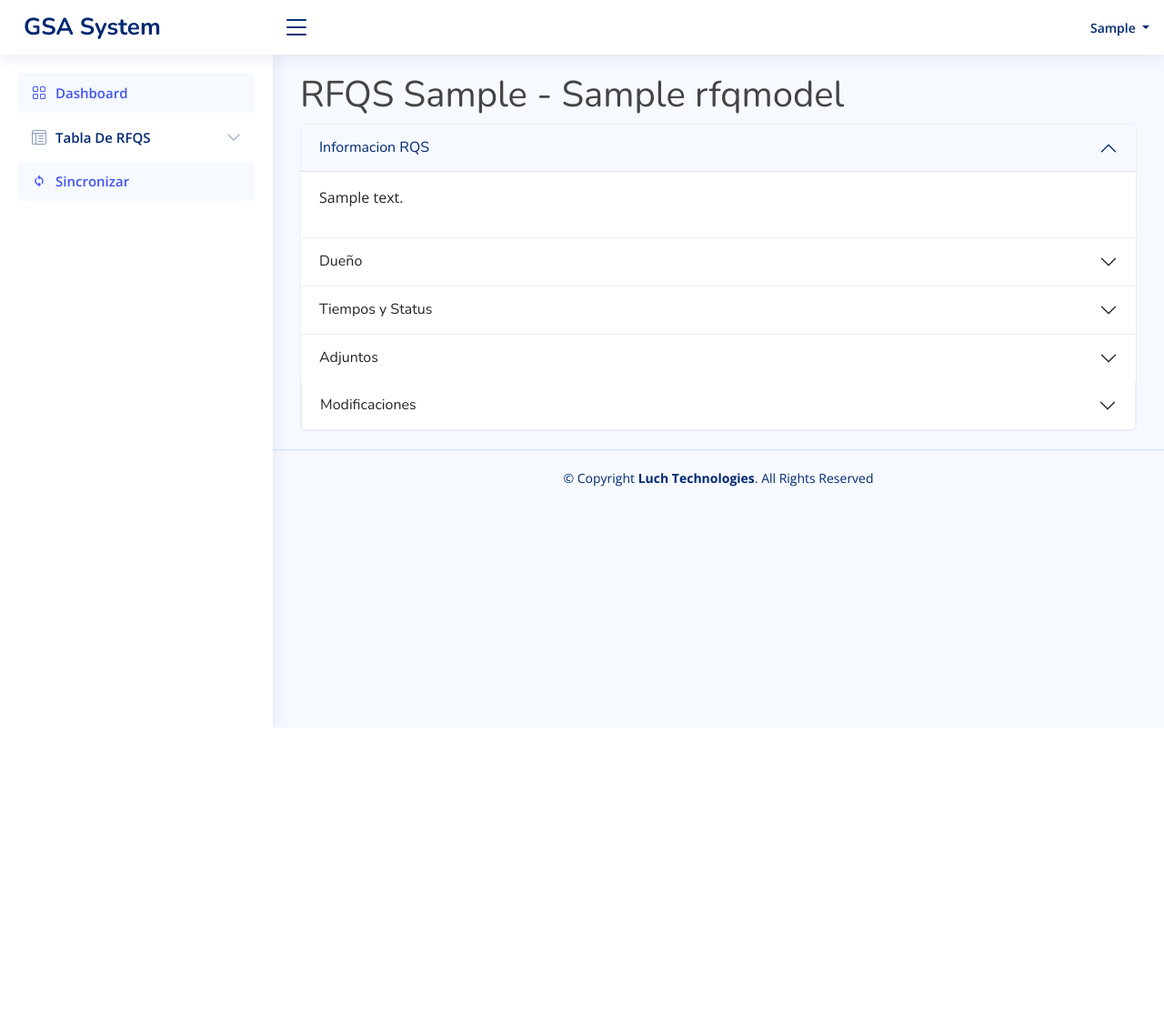
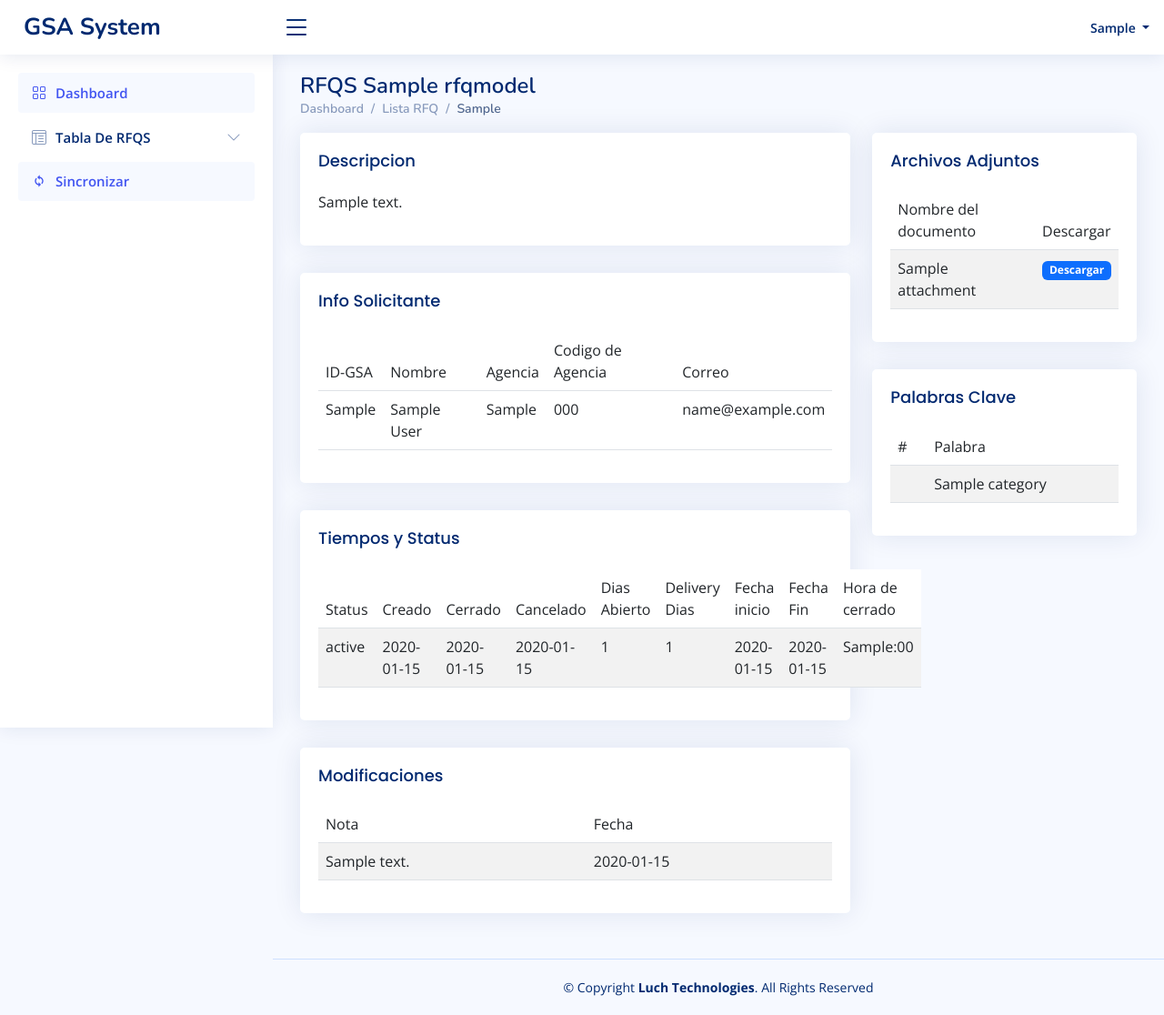
Before and after one commit to IngPanda/gsaluch, a Django app: page /rfq_view/1 in a window 1280 px wide. Shown: the whole page at 91% size. Before the commit the page ends 800 px from the top, so only its background shows below. Run offline with Django 4.2, Linux system fonts and the light colour scheme; a user stored in the database is signed in; tables that the repository leaves empty hold one stand-in row (values such as "Sample post"); some libraries are stand-ins or nearby versions.

Commit message:
detalles finales a la interfaz del view

```diff
--- a/gsadashboard/models.py
+++ b/gsadashboard/models.py
@@ -10,6 +10,7 @@
 
 class Category(models.Model):
     name = models.CharField(max_length=50)
+    icon = models.CharField(max_length=35,null=True)
 
 class RFQModel(models.Model):
     idGSA = models.CharField(max_length=35,null=True)
--- a/gsadashboard/static/css/main.css
+++ b/gsadashboard/static/css/main.css
@@ -0,0 +1,3 @@
+.text-justify {
+    text-align: justify;
+}
--- a/gsadashboard/templates/common/dashboard.html
+++ b/gsadashboard/templates/common/dashboard.html
@@ -22,13 +22,13 @@
           <!-- Revenue Card -->
           <div class="col-xxl-4 col-md-6">
 
-            <div class="card info-card revenue-card">
+            <div class="card info-card sales-card">
               <div class="card-body">
                 <h5 class="card-title">{{ item.name }}</h5>
 
                 <div class="d-flex align-items-center">
-                  <div class="card-icon rounded-circle d-flex align-items-center justify-content-center">
-                    <i class="bi bi-currency-dollar"></i>
+                  <div class="card-icon  rounded-circle d-flex align-items-center justify-content-center">
+                    <a href='/list_rfqs/?category={{ item.id }}'><i class="{{ item.icon }}"></i></a>
                   </div>
                   <div class="ps-3">
                     <h6>{{ item.value }}</h6>
--- a/gsadashboard/templates/common/index.html
+++ b/gsadashboard/templates/common/index.html
@@ -15,7 +15,7 @@
 
         <div class="card">
           <div class="card-body">
-            <h5 class="card-title">Sistem GSA</h5>
+            <h5 class="card-title">System GSA</h5>
             <p>Lorem ipsum, dolor sit amet consectetur adipisicing elit. Delectus consectetur a minima assumenda nemo officia sunt ratione placeat hic, accusantium inventore reprehenderit? Eius placeat in inventore error optio, voluptate assumenda.</p>
           </div>
         </div>
--- a/gsadashboard/templates/layouts/header.html
+++ b/gsadashboard/templates/layouts/header.html
@@ -19,6 +19,7 @@
   <link href="https://fonts.googleapis.com/css?family=Open+Sans:300,300i,400,400i,600,600i,700,700i|Nunito:300,300i,400,400i,600,600i,700,700i|Poppins:300,300i,400,400i,500,500i,600,600i,700,700i" rel="stylesheet">
 
   <!-- Vendor CSS Files -->
+  <link href="{% static '/css/main.css' %}" rel="stylesheet">
   <link href="{% static '/assets/vendor/bootstrap/css/bootstrap.min.css' %}" rel="stylesheet">
   <link href="{% static '/assets/vendor/bootstrap-icons/bootstrap-icons.css' %}" rel="stylesheet">
   <link href="{% static '/assets/vendor/boxicons/css/boxicons.min.css' %}"  rel="stylesheet">
@@ -38,7 +39,7 @@
   <header id="header" class="header fixed-top d-flex align-items-center">
 
     <div class="d-flex align-items-center justify-content-between">
-      <a href="index.html" class="logo d-flex align-items-center">
+      <a href="{% url 'home' %}" class="logo d-flex align-items-center">
         <img src="https://luchtechnologies.com/wp-content/uploads/2023/04/Luch-Tech-Favicon-Dark.svg"  alt="">
         <span class="d-none d-lg-block">GSA System</span>
       </a>
--- a/gsadashboard/templates/rfqs/list_rqs.html
+++ b/gsadashboard/templates/rfqs/list_rqs.html
@@ -5,7 +5,7 @@
     <h1>Tabla RFQS</h1>
     <nav>
       <ol class="breadcrumb">
-        <li class="breadcrumb-item"><a href="{% url 'home' %}">Home</a></li>
+        <li class="breadcrumb-item"><a href="{% url 'dashboard' %}">Dashboard</a></li>
         <li class="breadcrumb-item">Tabla general</li>
       </ol>
     </nav>
@@ -54,7 +54,6 @@
             <table class="table table-striped">
               <thead>
                 <tr>
-                  <th scope="col">#</th>
                   <th scope="col">ID-GSA</th>
                   <th scope="col">Titulo</th>
                   <th scope="col">Descripcion</th>
@@ -65,8 +64,7 @@
               <tbody>
                 {% for rfq in page_obj %}
                 <tr>
-                  <td scope="row">{{ rfq.id }}</td>
-                  <td>{{ rfq.idGSA}}</td>
+                  <td scope="row">{{ rfq.idGSA}}</td>
                   <td>{{ rfq.title }}</td>
                   <td><p>{{ rfq.description|slice:":50" }}...</p></td>
                   <td>
--- a/gsadashboard/templates/rfqs/view.html
+++ b/gsadashboard/templates/rfqs/view.html
@@ -1,39 +1,42 @@
 {% extends 'layouts/header.html' %}
 {% block content %}
-<h1>RFQS {{ rfq.idGSA }} - {{ rfq.title }}</h1>
-<div class="accordion" id="accordionExample">
-    <div class="accordion-item">
-      <h2 class="accordion-header" id="headingOne">
-        <button class="accordion-button" type="button" data-bs-toggle="collapse" data-bs-target="#collapseOne" aria-expanded="true" aria-controls="collapseOne">
-          Informacion RQS
-        </button>
-      </h2>
-      <div id="collapseOne" class="accordion-collapse collapse show" aria-labelledby="headingOne" data-bs-parent="#accordionExample">
-        <div class="accordion-body">
-          <p>{{ rfq.description }}</p>
+
+
+  <div class="pagetitle">
+    <h1>RFQS  {{ rfq.title }}</h1>
+    <nav>
+      <ol class="breadcrumb">
+        <li class="breadcrumb-item"><a href="{% url 'dashboard' %}">Dashboard</a></li>
+        <li class="breadcrumb-item"><a href="{% url 'listRfqs' %}">Lista RFQ</a></li>
+        <li class="breadcrumb-item active">{{ rfq.idGSA }}</li>
+      </ol>
+    </nav>
+  </div><!-- End Page Title -->
+
+  <section class="section">
+    <div class="row">
+      <div class="col-lg-8">
+
+        <div class="card">
+          <div class="card-body">
+            <h5 class="card-title">Descripcion</h5>
+            <p class="text-justify" >{{ rfq.description }}</p>
           </div>
         </div>
-    </div>
-    <div class="accordion-item">
-        <h2 class="accordion-header" id="headingTwoo">
-          <button class="accordion-button collapsed" type="button" data-bs-toggle="collapse" data-bs-target="#collapseTwo" aria-expanded="false" aria-controls="collapseTwo">
-            Dueño
-          </button>
-        </h2>
-        <div id="collapseTwo" class="accordion-collapse collapse" aria-labelledby="headingTwo" data-bs-parent="#accordionExample">
-          <div class="accordion-body">
-            <table class="table table-striped table-hover">
+
+        <div class="card">
+          <div class="card-body">
+            <h5 class="card-title">Info Solicitante</h5>
+            <table class="table">
               <thead>
-                    <td>ID</td>
-                    <td>ID-GSA</td>
-                    <td>Nombre</td>
-                    <td>Agencia</td>
-                    <td>Codigo de Agencia</td>
-                    <td>Correo</td>
+                  <td scope="col">ID-GSA</td>
+                  <td scope="col">Nombre</td>
+                  <td scope="col">Agencia</td>
+                  <td scope="col">Codigo de Agencia</td>
+                  <td scope="col">Correo</td>
               </thead>
               <tbody>
                   <tr>
-                      <td>{{ rfq.userOwner.id }}</td>
                     <td>{{ rfq.userOwner.idGSA}}</td>
                     <td>{{ rfq.userOwner.name }}</td>
                     <td>{{ rfq.userOwner.agency }}</td>
@@ -42,17 +45,14 @@
                   </tr>
                 </tbody>
           </table>
+
           </div>
         </div>
-      </div>
-    <div class="accordion-item">
-      <h2 class="accordion-header" id="headingThree">
-        <button class="accordion-button collapsed" type="button" data-bs-toggle="collapse" data-bs-target="#collapseThree" aria-expanded="false" aria-controls="collapseThree">
-          Tiempos y Status
-        </button>
-      </h2>
-      <div id="collapseThree" class="accordion-collapse collapse" aria-labelledby="headingThree" data-bs-parent="#accordionExample">
-        <div class="accordion-body">
+
+        <div class="card">
+          <div class="card-body">
+            <h5 class="card-title">Tiempos y Status</h5>
+
             <table class="table table-striped table-hover">
               <thead>
                   <td>Status</td>
@@ -63,7 +63,6 @@
                   <td>Delivery Dias</td>
                   <td>Fecha inicio</td>
                   <td>Fecha Fin</td>
-                    <td>Close Date</td>
                   <td>Hora de cerrado</td>
               </thead>
               <tbody>
@@ -76,54 +75,16 @@
                     <td>{{ rfq.deliveryDays }}</td>
                     <td>{{ rfq.popStartDate }}</td>
                     <td>{{ rfq.popEndDate }}</td>
-                      <td>{{ rfq.closedDate }}</td>
                     <td>{{ rfq.closeHour }}:00</td>
                   </tr>
                 </tbody>
           </table>
           </div>
         </div>
-    </div>
-    {% if atts %}
-    <div class="accordion-item">
-      <h2 class="accordion-header" id="headingFour">
-        <button class="accordion-button collapsed" type="button" data-bs-toggle="collapse" data-bs-target="#collapseFour" aria-expanded="false" aria-controls="collapseFour">
-          Adjuntos
-        </button>
-      </h2>
+        <div class="card">
+          <div class="card-body">
+            <h5 class="card-title">Modificaciones</h5>
 
-      <div id="collapseFour" class="accordion-collapse collapse" aria-labelledby="headingFour" data-bs-parent="#accordionExample">
-        <div class="accordion-body">
-          <div class="accordion-body">
-            <table class="table table-striped table-hover">
-                <thead>
-                    <td>Nombre del documento</td>
-                    <td>Fecha </td>
-                    <td>Descargar</td>
-                </thead>
-                <tbody>
-                  {% for att in atts %}
-                    <tr>
-                      <td>{{ att.docName }}</td>
-                      <td>{{ att.docSessionDate }}</td>
-                      <td>{{ att.docPath }}</td>
-                    </tr>
-                    {% endfor %}
-                  </tbody>
-            </table>
-        </div>
-      </div>
-    </div>
-    {% endif %}
-    {% if mods %}
-    <div class="accordion-item">
-      <h2 class="accordion-header" id="headingFive">
-        <button class="accordion-button collapsed" type="button" data-bs-toggle="collapse" data-bs-target="#collapseFive" aria-expanded="false" aria-controls="collapseFive">
-          Modificaciones
-        </button>
-      </h2>
-      <div id="collapseFive" class="accordion-collapse collapse" aria-labelledby="headingFive" data-bs-parent="#accordionExample">
-        <div class="accordion-body">
             <table class="table table-striped table-hover">
               <thead>
                   <td>Nota</td>
@@ -141,8 +102,59 @@
           </div>
         </div>
       </div>
-    {% endif %}
+
+      <div class="col-lg-4">
+
+        <div class="card">
+          <div class="card-body">
+            <h5 class="card-title">Archivos Adjuntos</h5>
+
+            <table class="table table-striped table-hover">
+              <thead>
+                  <td>Nombre del documento</td>
+                  <td>Descargar</td>
+              </thead>
+              <tbody>
+                {% for att in atts %}
+                  <tr>
+                    <td>{{ att.docName }}</td>
+                    <td>
+                      <a class="nav-link nav-icon" href="{{ att.docPath }}">
+                      <span class="badge bg-primary badge-number">Descargar</span></a>
+                    </a><!-- End Notification Icon --></td>
+                  </tr>
+                  {% endfor %}
+                </tbody>
+          </table>
+
+          </div>
+        </div>
+
+        <div class="card">
+          <div class="card-body">
+            <h5 class="card-title">Palabras Clave</h5>
+            <table class="table table-striped table-hover">
+              <thead>
+                  <td>#</td>
+                  <td>Palabra </td>
+              </thead>
+              <tbody>
+                {% for word in words %}
+                  <tr>
+                    <td><i class="{{ word.category.icon }}"></i></td>
+                    <td>{{ word.category.name }}</td>
+                  </tr>
+                  {% endfor %}
+                </tbody>
+          </table>
+
+          </div>
+        </div>
+
 
       </div>
 
+    </div>
+  </section>
+
 {% endblock %}
--- a/gsadashboard/views.py
+++ b/gsadashboard/views.py
@@ -25,29 +25,41 @@
             'form': SyncRFQS()
         })
     else:
-        username = request.user.username
-        user = User.objects.get(username=username)
-        if request.POST['tokenGSA']:
-            syncDataGeneral(request.POST['tokenGSA'],user)
-            syncByCategory(request.POST['tokenGSA'])
-        else:
-            token = TokensGsa.objects.last()
-            syncDataGeneral(token.tokenGSA, user)
-            syncByCategory(token.tokenGSA)
-        return redirect('listRfqs')
+        try:
+            username = request.user.username
+            user = User.objects.get(username=username)
+            if request.POST['tokenGSA']:
+                syncDataGeneral(request.POST['tokenGSA'],user)
+                syncByCategory(request.POST['tokenGSA'])
+            else:
+                token = TokensGsa.objects.last()
+                syncDataGeneral(token.tokenGSA, user)
+                syncByCategory(token.tokenGSA)
+            return render(request, 'sync/sync.html', {
+                'form': SyncRFQS(),
+                'successData': "Informacion sincronizada con exito !!!"
+            })
+        except:
+            return render(request, 'sync/sync.html', {
+                'form': SyncRFQS(),
+                'errorData': "Error al sincronizar"
+            })
 
 
 @login_required
 def rfqList(request):
     categories = list(Category.objects.values())
     modelCategories = list(RFQCategory.objects.all().values())
-
+    print(request.GET)
     defaultRfq = [x for x in modelCategories if x['category_id'] == 12]
     ids = [val['rfq_id'] for val in defaultRfq]
     if request.method == 'GET':
-        rfqs = list(RFQModel.objects.filter(id__in=ids).all().values())
-        listRfqs = setCategories(rfqs,categories,modelCategories)
-        paginator = Paginator(listRfqs, 10)
+        try:
+            paginator = searchService(None,None,request.GET['category'],ids,categories,modelCategories)
+        except:
+            rfqs = list(RFQModel.objects.filter(id__in=ids).all().values())
+            listRfqs = setCategories(rfqs,categories,modelCategories)
+            paginator = Paginator(listRfqs, 10)
     else:
         paginator = searchService(request.POST['search'],request.POST['field'],request.POST['wordSerach'],ids,categories,modelCategories)
     page_number = request.GET.get("page")
@@ -65,7 +77,11 @@
         mods = list(Modifications.objects.filter(rfq_id=id))
     except ObjectDoesNotExist:
         mods = list()
-    return render(request, 'rfqs/view.html', { 'rfq': rfq, 'atts': atts, 'mods': mods})
+    try:
+        words = list(RFQCategory.objects.select_related('category').filter(rfq_id=id).exclude(category_id=12))
+    except ObjectDoesNotExist:
+        words = list()
+    return render(request, 'rfqs/view.html', { 'rfq': rfq, 'atts': atts, 'mods': mods, 'words': words})
 
 
 def signup(request):
@@ -89,7 +105,7 @@
         user = authenticate(
             request, username=request.POST['username'], password=request.POST['password'])
         if user is None:
-            return render(request, 'common/login.html', { "error": "Username or password is incorrect."})
+            return render(request, 'common/login.html', { "errorData": "Username o contraseña son incorrectas."})
 
         login(request, user)
         return redirect('dashboard')
@@ -127,7 +143,7 @@
     if request.POST['email']:
         user.email = request.POST['email']
     user.save()
-    return redirect('profile')
+    return render(request, 'common/profile.html',{ 'userLog': user, 'successData': "Data de perfil actualizados" })
 
 @login_required
 def savePassword(request):
@@ -136,4 +152,6 @@
     if request.POST['newpassword'] == request.POST['renewpassword']:
         user.set_password(request.POST['newpassword'])
         user.save()
-    return redirect('profile')
+    else:
+        return render(request, 'common/profile.html',{ 'userLog': user, 'errorData': "Las contraseñas no son iguales" })
+    return render(request, 'common/profile.html',{ 'userLog': user, 'successData': "Contraseña actualizada" })
```
Also changed, not shown: gsadashboard/templates/common/login.html (+12 -0 lines), gsadashboard/templates/common/profile.html (+19 -2 lines), gsadashboard/templates/sync/sync.html (+22 -0 lines), gsadashboard/migrations/0006_category_icon.py (added), 2 other files. Lines whose indentation alone changed are shown as unchanged.
